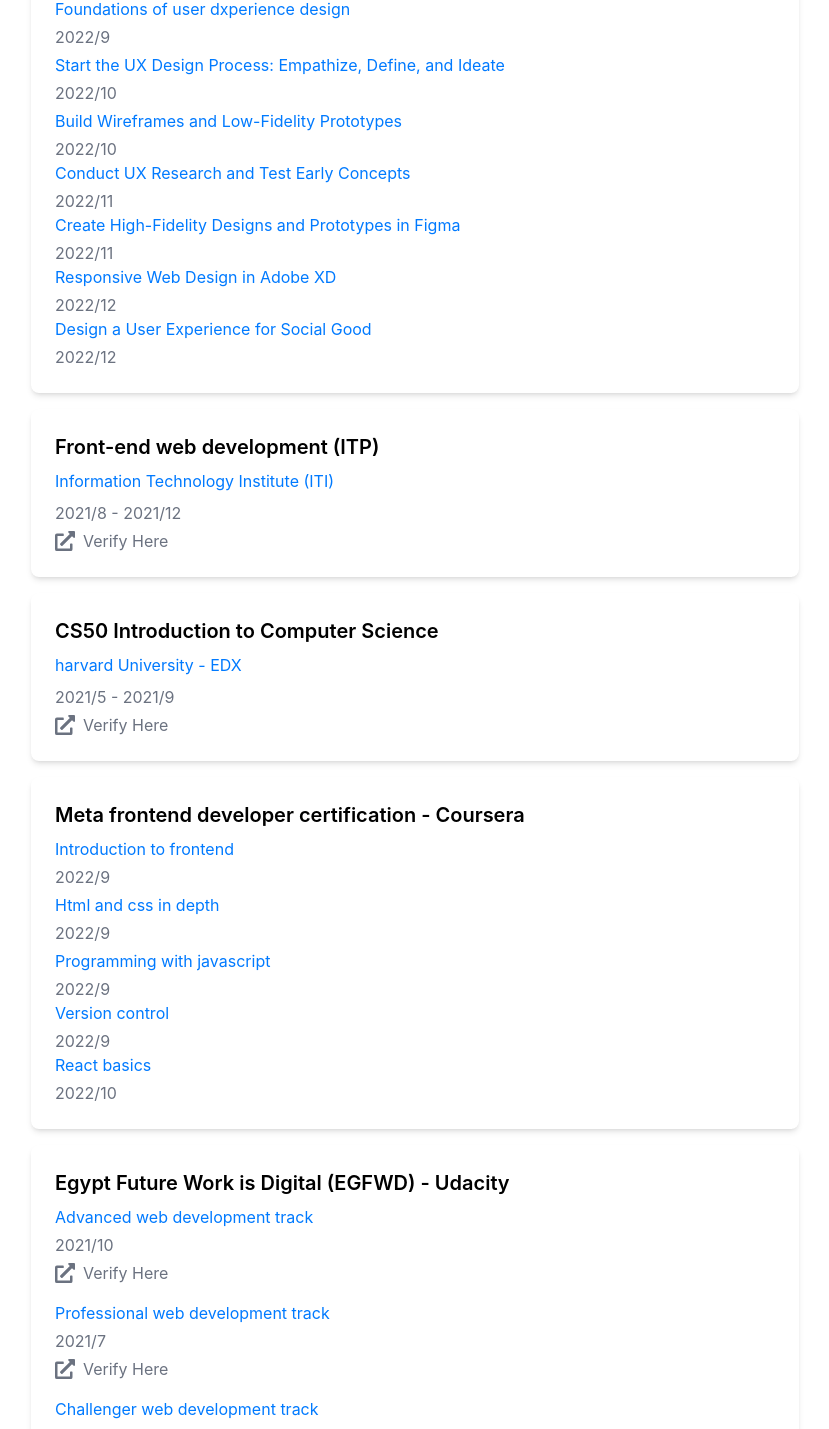
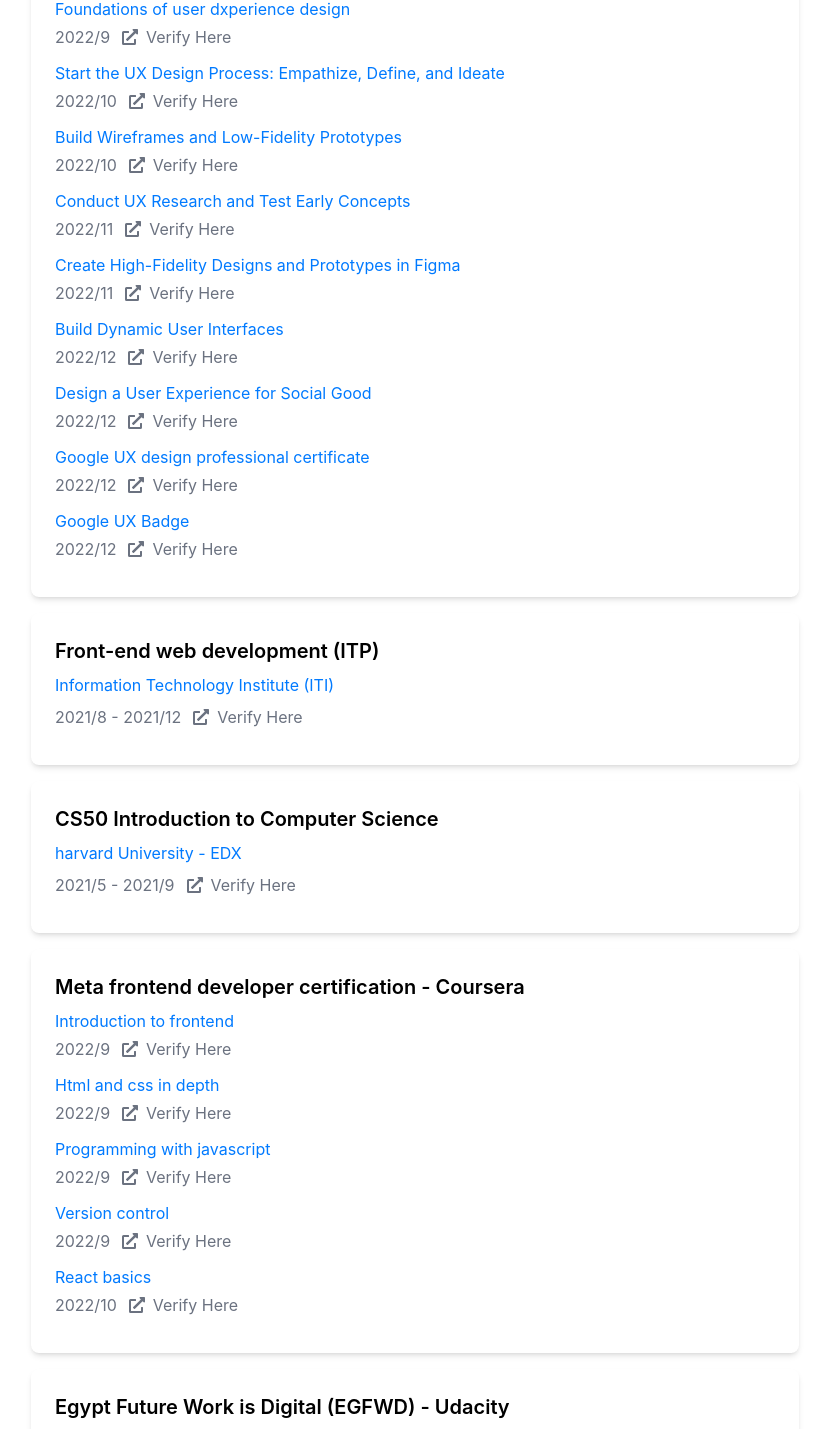
Before and after one commit to ahmed45adel/portfolio, a Next.js app: page /experience in a window 1280 px wide. Shown: the part 1115-2544 px from the top of the page, without its empty margins (225-1054 px from the left). Built offline with nearby package versions, Linux system fonts and the light colour scheme.

Commit message:
add rest of verifications

```diff
--- /dev/null
+++ b/src/app/components/DateWithVerification.tsx
@@ -0,0 +1,21 @@
+import { motion } from 'framer-motion'
+import { FaExternalLinkAlt } from 'react-icons/fa';
+
+export default function DateWithVerification({ date, link }: { date: string; link: string }) {
+  return (
+    <div className="flex items-start justify-start gap-3 mb-3">
+      <p className="text-secondary">{date}</p>
+      <motion.a
+        href={link}
+        target="_blank"
+        rel="noopener noreferrer"
+        className="flex items-center gap-2 text-secondary hover:text-primary transition-colors"
+        whileHover={{ x: 5 }}
+        whileTap={{ scale: 0.95 }}
+      >
+        <FaExternalLinkAlt className="h-4 w-4" />
+        <span>Verify Here</span>
+      </motion.a>
+    </div>
+  )
+}
--- a/src/app/experience/page.tsx
+++ b/src/app/experience/page.tsx
@@ -6,8 +6,8 @@
   fadeIn,
   staggerContainer,
 } from '@/utils/animations'
-import { FaExternalLinkAlt } from 'react-icons/fa'
 import { cert } from '@/content/certifications'
+import DateWithVerification from '../components/DateWithVerification'
 
 export default function Experience() {
   return (
@@ -102,19 +102,23 @@
           >
             <h3 className="text-xl font-semibold mb-2">Google ui/ux certification & Badge- Coursera</h3>
             <p className="text-primary mb-1">Foundations of user dxperience design</p>
-            <p className="text-secondary mb-1">2022/9</p>
+            <DateWithVerification date={'2022/9'} link={cert.google.foundations} />
             <p className="text-primary mb-1">Start the UX Design Process: Empathize, Define, and Ideate</p>
-            <p className="text-secondary mb-1">2022/10</p>
+            <DateWithVerification date={'2022/10'} link={cert.google.empathizeDefineIdeate} />
             <p className="text-primary mb-1">Build Wireframes and Low-Fidelity Prototypes</p>
-            <p className="text-secondary">2022/10</p>
+            <DateWithVerification date={'2022/10'} link={cert.google.wireframesLowFidelity} />
             <p className="text-primary mb-1">Conduct UX Research and Test Early Concepts</p>
-            <p className="text-secondary">2022/11</p>
+            <DateWithVerification date={'2022/11'} link={cert.google.uxResearchTesting} />
             <p className="text-primary mb-1">Create High-Fidelity Designs and Prototypes in Figma</p>
-            <p className="text-secondary">2022/11</p>
-            <p className="text-primary mb-1">Responsive Web Design in Adobe XD</p>
-            <p className="text-secondary">2022/12</p>
+            <DateWithVerification date={'2022/11'} link={cert.google.highFidelityFigma} />
+            <p className="text-primary mb-1">Build Dynamic User Interfaces</p>
+            <DateWithVerification date={'2022/12'} link={cert.google.dynamicui} />
             <p className="text-primary mb-1">Design a User Experience for Social Good</p>
-            <p className="text-secondary">2022/12</p>
+            <DateWithVerification date={'2022/12'} link={cert.google.socialGood} />
+            <p className="text-primary mb-1">Google UX design professional certificate</p>
+            <DateWithVerification date={'2022/12'} link={cert.google.socialGood} />
+            <p className="text-primary mb-1">Google UX Badge</p>
+            <DateWithVerification date={'2022/12'} link={cert.google.googlebadge} />
           </motion.div>
           <motion.div
             className="bg-white dark:bg-dark/50 p-6 rounded-lg shadow-md"
@@ -124,18 +128,7 @@
           >
             <h3 className="text-xl font-semibold mb-2">Front-end web development (ITP)</h3>
             <p className="text-primary mb-2">Information Technology Institute (ITI)</p>
-            <p className="text-secondary">2021/8 - 2021/12</p>
-            <motion.a
-              href={cert.iti.frontendWebDev}
-              target="_blank"
-              rel="noopener noreferrer"
-              className="flex items-center gap-2 text-secondary hover:text-primary transition-colors mt-1"
-              whileHover={{ x: 5 }}
-              whileTap={{ scale: 0.95 }}
-            >
-              <FaExternalLinkAlt className="h-5 w-5" />
-              <span>Verify Here</span>
-            </motion.a>
+            <DateWithVerification date={'2021/8 - 2021/12'} link={cert.iti.frontendWebDev} />
           </motion.div>
           <motion.div
             className="bg-white dark:bg-dark/50 p-6 rounded-lg shadow-md  mt-4"
@@ -145,18 +138,7 @@
           >
             <h3 className="text-xl font-semibold mb-2">CS50 Introduction to Computer Science</h3>
             <p className="text-primary mb-2">harvard University - EDX</p>
-            <p className="text-secondary">2021/5 - 2021/9</p>
-            <motion.a
-              href={cert.harvard.cs50}
-              target="_blank"
-              rel="noopener noreferrer"
-              className="flex items-center gap-2 text-secondary hover:text-primary transition-colors mt-1"
-              whileHover={{ x: 5 }}
-              whileTap={{ scale: 0.95 }}
-            >
-              <FaExternalLinkAlt className="h-5 w-5" />
-              <span>Verify Here</span>
-            </motion.a>
+            <DateWithVerification date={'2021/5 - 2021/9'} link={cert.harvard.cs50} />
           </motion.div>
           <motion.div
             className="bg-white dark:bg-dark/50 p-6 rounded-lg shadow-md  mt-4"
@@ -166,15 +148,16 @@
           >
             <h3 className="text-xl font-semibold mb-2">Meta frontend developer certification - Coursera</h3>
             <p className="text-primary mb-1">Introduction to frontend</p>
-            <p className="text-secondary mb-1">2022/9</p>
+            <DateWithVerification date={'2022/9'} link={cert.meta.intro} />
             <p className="text-primary mb-1">Html and css in depth</p>
-            <p className="text-secondary mb-1">2022/9</p>
+            <DateWithVerification date={'2022/9'} link={cert.meta.htmlcss} />
             <p className="text-primary mb-1">Programming with javascript</p>
-            <p className="text-secondary">2022/9</p>
+            <DateWithVerification date={'2022/9'} link={cert.meta.javascript} />
             <p className="text-primary mb-1">Version control</p>
-            <p className="text-secondary">2022/9</p>
+            <DateWithVerification date={'2022/9'} link={cert.meta.versionControl} />
             <p className="text-primary mb-1">React basics</p>
-            <p className="text-secondary">2022/10</p>
+            <DateWithVerification date={'2022/10'} link={cert.meta.reactBasics} />
+
           </motion.div>
           <motion.div
             className="bg-white dark:bg-dark/50 p-6 rounded-lg shadow-md  mt-4"
@@ -184,44 +167,11 @@
           >
             <h3 className="text-xl font-semibold mb-2">Egypt Future Work is Digital (EGFWD) - Udacity</h3>
             <p className="text-primary mb-1">Advanced web development track</p>
-            <p className="text-secondary mb-1">2021/10</p>
-             <motion.a
-              href={cert.egfwd.advanced}
-              target="_blank"
-              rel="noopener noreferrer"
-              className="flex items-center gap-2 text-secondary hover:text-primary transition-colors mb-4"
-              whileHover={{ x: 5 }}
-              whileTap={{ scale: 0.95 }}
-            >
-              <FaExternalLinkAlt className="h-5 w-5" />
-              <span>Verify Here</span>
-            </motion.a>
+            <DateWithVerification date={'2021/10'} link={cert.egfwd.advanced} />
             <p className="text-primary mb-1">Professional web development track</p>
-            <p className="text-secondary mb-1">2021/7</p>
-             <motion.a
-              href={cert.egfwd.professional}
-              target="_blank"
-              rel="noopener noreferrer"
-              className="flex items-center gap-2 text-secondary hover:text-primary transition-colors mb-4"
-              whileHover={{ x: 5 }}
-              whileTap={{ scale: 0.95 }}
-            >
-              <FaExternalLinkAlt className="h-5 w-5" />
-              <span>Verify Here</span>
-            </motion.a>
+            <DateWithVerification date={'2021/7'} link={cert.egfwd.professional} />
             <p className="text-primary mb-1">Challenger web development track</p>
-            <p className="text-secondary">2021/3</p>
-             <motion.a
-              href={cert.egfwd.challenger}
-              target="_blank"
-              rel="noopener noreferrer"
-              className="flex items-center gap-2 text-secondary hover:text-primary transition-colors mb-4"
-              whileHover={{ x: 5 }}
-              whileTap={{ scale: 0.95 }}
-            >
-              <FaExternalLinkAlt className="h-5 w-5" />
-              <span>Verify Here</span>
-            </motion.a>
+            <DateWithVerification date={'2021/3'} link={cert.egfwd.challenger} />
           </motion.div>
           <motion.div
             className="bg-white dark:bg-dark/50 p-6 rounded-lg shadow-md  mt-4"
--- a/src/content/certifications.ts
+++ b/src/content/certifications.ts
@@ -17,8 +17,10 @@
     wireframesLowFidelity: 'https://coursera.org/verify/2VTNREGEB6BG',
     uxResearchTesting: 'https://coursera.org/verify/AGK6WGHTHKHZ',
     highFidelityFigma: 'https://coursera.org/verify/38V4BB8AJ4K7',
-    responsiveXD: 'https://coursera.org/verify/3N7J24ASJRTP',
+    dynamicui: 'https://coursera.org/verify/3N7J24ASJRTP',
     socialGood: 'https://coursera.org/verify/LLKMSLQ256TB',
+    sevencourses: 'https://coursera.org/verify/professional-cert/K9KKXSTG3ANM',
+    googlebadge: 'https://www.credly.com/go/VKPBbTgz'
   },
   harvard: {
     cs50: 'https://certificates.cs50.io/988e19c6-3393-474d-b9e2-3547d56b3080.pdf?size=letter',
```
